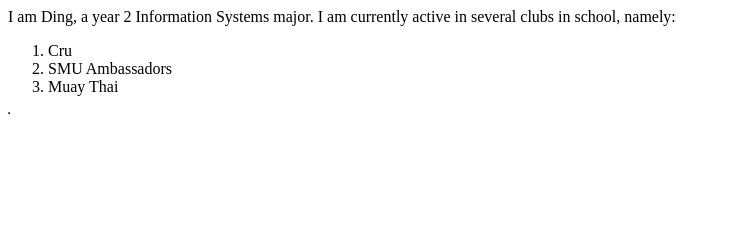
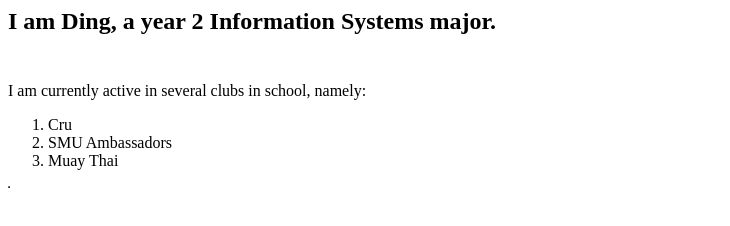
Before and after one commit to Developerding/Developerding.github.io, a plain HTML site: page index.html in a window 1280 px wide. Shown: the whole page, without its empty margins (0-730 px from the left). Drawn offline with Linux system fonts and the light colour scheme.

Commit message:
Update index.html

```diff
--- a/index.html
+++ b/index.html
@@ -1,4 +1,4 @@
-<head>I am Ding, a year 2 Information Systems major.</head>
+<h2>I am Ding, a year 2 Information Systems major. <br><br></h2>
 <body>
   I am currently active in several clubs in school, namely:
   <ol>
```
